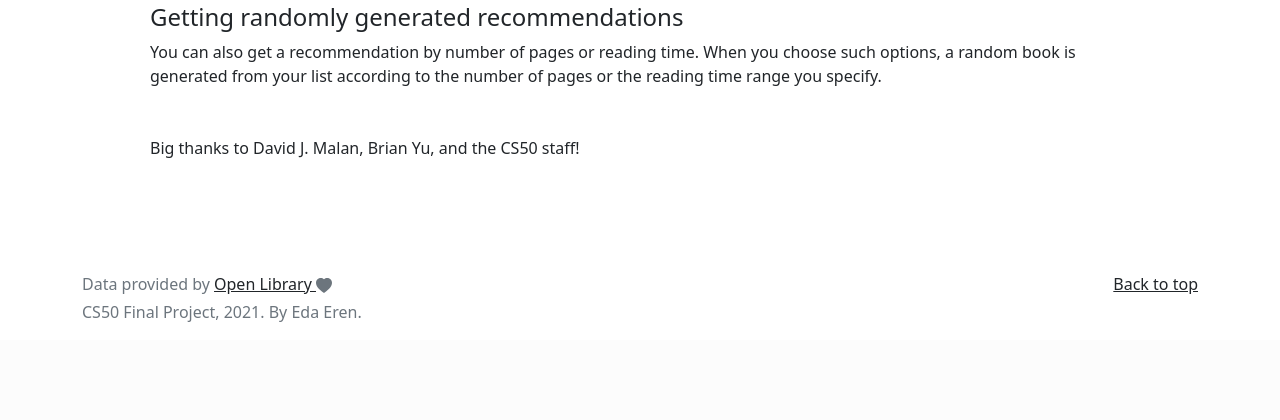
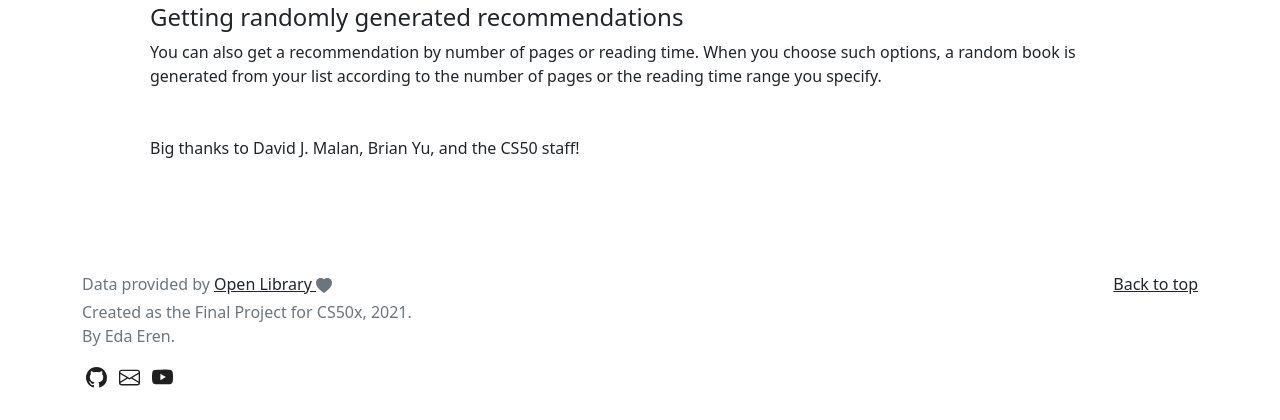
Before and after one commit to rivea0/heap-for-reading-lists, a Flask app: page /about in a window 1280 px wide. Shown: the part 923-1343 px from the top of the page. Before the commit the page ends 1245 px from the top, so only its background shows below. Run offline with Flask 2, Linux system fonts and the light colour scheme.

Commit message:
Update footer

```diff
--- a/templates/layout.html
+++ b/templates/layout.html
@@ -83,7 +83,19 @@
             <div class="container">
                 <p class="float-end mb-1"><a class="link-dark" href="#">Back to top</a></p>
                 <p class="mb-1 text-muted">Data provided by <a href="https://openlibrary.org/developers/api" class="link-dark">Open Library  </a><svg xmlns="http://www.w3.org/2000/svg" width="16" height="16" fill="currentColor" class="bi bi-heart-fill" viewBox="0 0 16 16"><path fill-rule="evenodd" d="M8 1.314C12.438-3.248 23.534 4.735 8 15-7.534 4.736 3.562-3.248 8 1.314z"/></svg></p>
-                <p class="mb-0 text-muted">CS50 Final Project, 2021. By Eda Eren.</p>
+                <p class="mb-0 text-muted fs-6">Created as the Final Project for CS50x, 2021.</p>
+                <p class="mb-0 text-muted fs-6">By Eda Eren.</p>
+                <p class="mt-3">
+                <a class="m-1" href="https://github.com/rivea0/heap-for-reading-lists"><svg xmlns="http://www.w3.org/2000/svg" width="21" height="21" fill="#1f1f1f" class="bi bi-github" viewBox="0 0 16 16">
+  <path d="M8 0C3.58 0 0 3.58 0 8c0 3.54 2.29 6.53 5.47 7.59.4.07.55-.17.55-.38 0-.19-.01-.82-.01-1.49-2.01.37-2.53-.49-2.69-.94-.09-.23-.48-.94-.82-1.13-.28-.15-.68-.52-.01-.53.63-.01 1.08.58 1.23.82.72 1.21 1.87.87 2.33.66.07-.52.28-.87.51-1.07-1.78-.2-3.64-.89-3.64-3.95 0-.87.31-1.59.82-2.15-.08-.2-.36-1.02.08-2.12 0 0 .67-.21 2.2.82.64-.18 1.32-.27 2-.27.68 0 1.36.09 2 .27 1.53-1.04 2.2-.82 2.2-.82.44 1.1.16 1.92.08 2.12.51.56.82 1.27.82 2.15 0 3.07-1.87 3.75-3.65 3.95.29.25.54.73.54 1.48 0 1.07-.01 1.93-.01 2.2 0 .21.15.46.55.38A8.012 8.012 0 0 0 16 8c0-4.42-3.58-8-8-8z"/>
+</svg></a>
+                <a class="m-1" href="mailto:riveazero@gmail.com"><svg xmlns="http://www.w3.org/2000/svg" width="21" height="21" fill="#1f1f1f" class="bi bi-envelope" viewBox="0 0 16 16">
+  <path d="M0 4a2 2 0 0 1 2-2h12a2 2 0 0 1 2 2v8a2 2 0 0 1-2 2H2a2 2 0 0 1-2-2V4Zm2-1a1 1 0 0 0-1 1v.217l7 4.2 7-4.2V4a1 1 0 0 0-1-1H2Zm13 2.383-4.708 2.825L15 11.105V5.383Zm-.034 6.876-5.64-3.471L8 9.583l-1.326-.795-5.64 3.47A1 1 0 0 0 2 13h12a1 1 0 0 0 .966-.741ZM1 11.105l4.708-2.897L1 5.383v5.722Z"/>
+</svg></a>
+                <a class="m-1" href="https://www.youtube.com/watch?v=atriZIc7y8c"><svg xmlns="http://www.w3.org/2000/svg" width="21" height="21" fill="#1f1f1f" class="bi bi-youtube" viewBox="0 0 16 16">
+  <path d="M8.051 1.999h.089c.822.003 4.987.033 6.11.335a2.01 2.01 0 0 1 1.415 1.42c.101.38.172.883.22 1.402l.01.104.022.26.008.104c.065.914.073 1.77.074 1.957v.075c-.001.194-.01 1.108-.082 2.06l-.008.105-.009.104c-.05.572-.124 1.14-.235 1.558a2.007 2.007 0 0 1-1.415 1.42c-1.16.312-5.569.334-6.18.335h-.142c-.309 0-1.587-.006-2.927-.052l-.17-.006-.087-.004-.171-.007-.171-.007c-1.11-.049-2.167-.128-2.654-.26a2.007 2.007 0 0 1-1.415-1.419c-.111-.417-.185-.986-.235-1.558L.09 9.82l-.008-.104A31.4 31.4 0 0 1 0 7.68v-.123c.002-.215.01-.958.064-1.778l.007-.103.003-.052.008-.104.022-.26.01-.104c.048-.519.119-1.023.22-1.402a2.007 2.007 0 0 1 1.415-1.42c.487-.13 1.544-.21 2.654-.26l.17-.007.172-.006.086-.003.171-.007A99.788 99.788 0 0 1 7.858 2h.193zM6.4 5.209v4.818l4.157-2.408L6.4 5.209z"/>
+</svg></a>
+                </p>
             </div>
         </footer>
 
```
